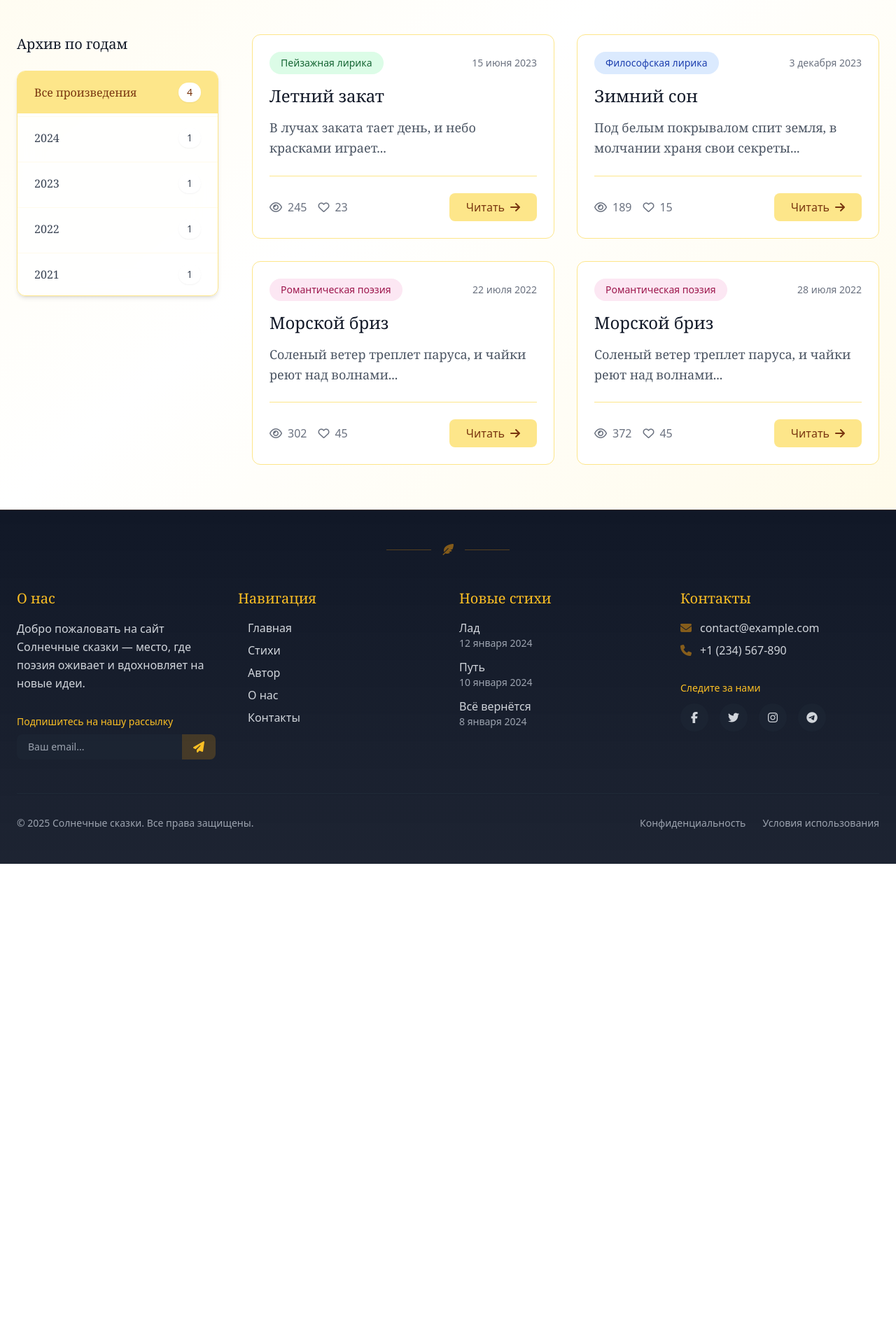
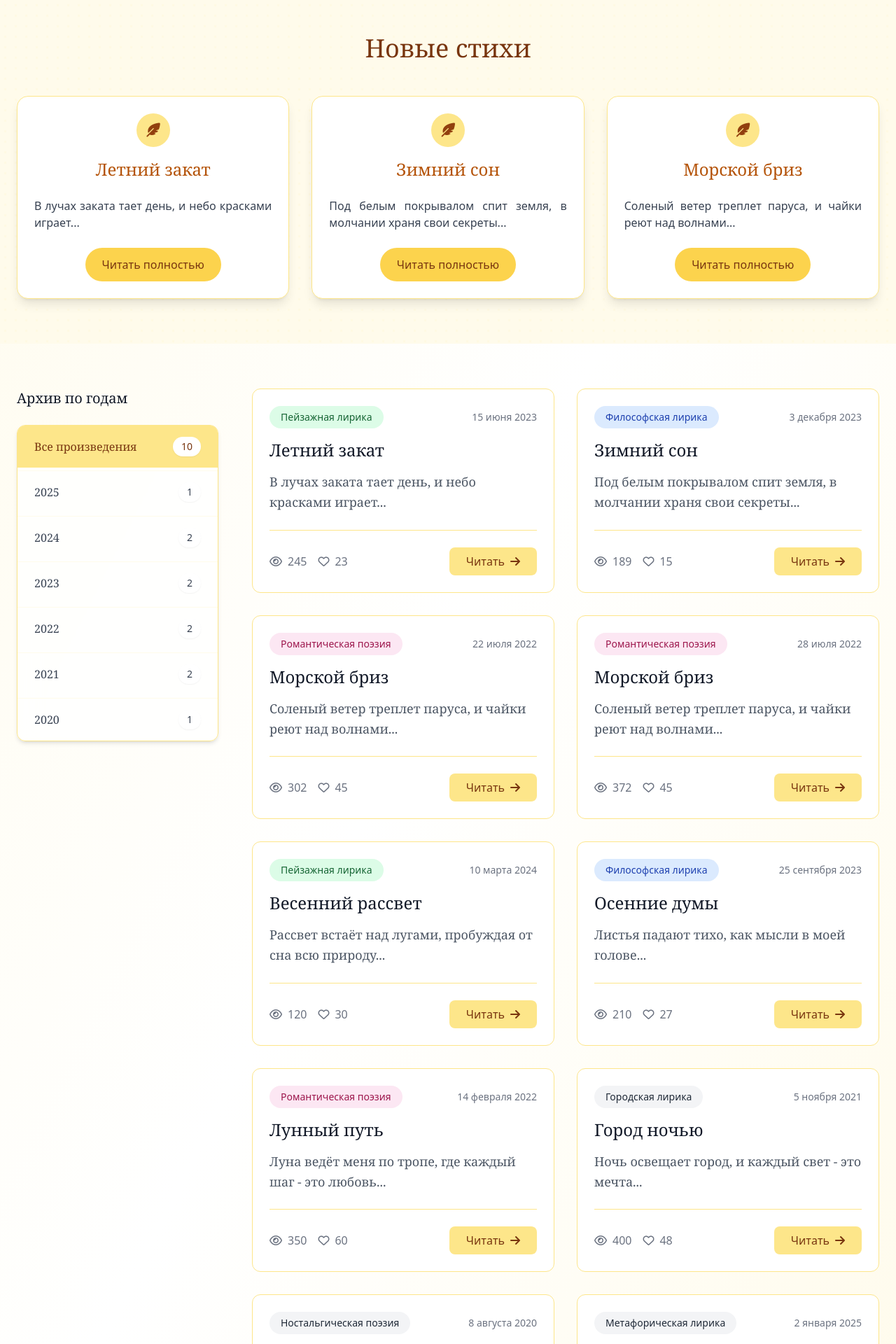
Before and after one commit to igalVilensky/poetry, a Nuxt app: page /poems in a window 1280 px wide. Shown: the part 420-2340 px from the top of the page at 70% size. Before the commit the page ends 1654 px from the top, so only its background shows below. Built offline with nearby package versions, Linux system fonts and the light colour scheme.

Commit message:
new poems section

```diff
--- a/pages/poems.vue
+++ b/pages/poems.vue
@@ -23,7 +23,51 @@
         </p>
       </div>
     </div>
+    <!-- Новые стихи Section -->
+    <section class="py-16 bg-amber-50 relative overflow-hidden">
+      <div class="container mx-auto px-6 relative z-10">
+        <h2 class="text-4xl font-serif text-center mb-12 text-amber-900">
+          Новые стихи
+        </h2>
+        <div class="grid grid-cols-1 md:grid-cols-2 lg:grid-cols-3 gap-8">
+          <article
+            v-for="newPoem in newPoems"
+            :key="newPoem.id"
+            class="bg-white rounded-2xl border border-amber-200 p-6 shadow-lg transition-all duration-300 hover:shadow-xl hover:-translate-y-1"
+          >
+            <!-- Visual element for each poem -->
+            <div class="mb-4">
+              <div
+                class="w-12 h-12 bg-amber-200 rounded-full flex items-center justify-center mx-auto"
+              >
+                <i class="fas fa-feather-alt text-amber-800 text-xl"></i>
+              </div>
+            </div>
 
+            <h3 class="text-2xl font-serif text-amber-700 mb-6 text-center">
+              {{ newPoem.title }}
+            </h3>
+            <p class="text-gray-700 mb-6 text-justify lg:line-clamp-none">
+              {{ newPoem.excerpt }}
+            </p>
+
+            <div class="flex justify-center">
+              <nuxt-link
+                :to="`/poems/${newPoem.id}`"
+                class="px-6 py-3 rounded-full bg-amber-300 text-amber-900 font-medium hover:bg-amber-400 transition-colors duration-300"
+              >
+                Читать полностью
+              </nuxt-link>
+            </div>
+          </article>
+        </div>
+      </div>
+
+      <!-- Background visual effect -->
+      <div
+        class="absolute inset-0 bg-[radial-gradient(rgba(253,224,71,0.2)_15%,transparent_16%)] bg-[length:15px_15px] opacity-25"
+      ></div>
+    </section>
     <div class="container mx-auto px-6 py-16">
       <div class="flex flex-col lg:flex-row gap-12">
         <!-- Years Navigation -->
@@ -188,7 +232,7 @@ const poems = ref([
     year: 2022,
   },
   {
-    id: 3,
+    id: 4,
     title: "Морской бриз",
     date: "28 июля 2022",
     category: "Романтическая поэзия",
@@ -196,6 +240,66 @@ const poems = ref([
     views: 372,
     likes: 45,
     year: 2021,
+  },
+  {
+    id: 5,
+    title: "Весенний рассвет",
+    date: "10 марта 2024",
+    category: "Пейзажная лирика",
+    excerpt: "Рассвет встаёт над лугами, пробуждая от сна всю природу...",
+    views: 120,
+    likes: 30,
+    year: 2024,
+  },
+  {
+    id: 6,
+    title: "Осенние думы",
+    date: "25 сентября 2023",
+    category: "Философская лирика",
+    excerpt: "Листья падают тихо, как мысли в моей голове...",
+    views: 210,
+    likes: 27,
+    year: 2023,
+  },
+  {
+    id: 7,
+    title: "Лунный путь",
+    date: "14 февраля 2022",
+    category: "Романтическая поэзия",
+    excerpt: "Луна ведёт меня по тропе, где каждый шаг - это любовь...",
+    views: 350,
+    likes: 60,
+    year: 2022,
+  },
+  {
+    id: 8,
+    title: "Город ночью",
+    date: "5 ноября 2021",
+    category: "Городская лирика",
+    excerpt: "Ночь освещает город, и каждый свет - это мечта...",
+    views: 400,
+    likes: 48,
+    year: 2021,
+  },
+  {
+    id: 9,
+    title: "Дождь воспоминаний",
+    date: "8 августа 2020",
+    category: "Ностальгическая поэзия",
+    excerpt: "Капли дождя стучат по окну, будто воспоминания о прошлом...",
+    views: 320,
+    likes: 35,
+    year: 2020,
+  },
+  {
+    id: 10,
+    title: "Путь сквозь туман",
+    date: "2 января 2025",
+    category: "Метафорическая лирика",
+    excerpt: "В тумане каждый шаг - вопрос, а каждый ответ - новый рассвет...",
+    views: 90,
+    likes: 18,
+    year: 2025,
   },
 ]);
 
@@ -232,6 +336,13 @@ const filteredPoems = computed(() => {
   });
 });
 
+// New poems for the 'Новые стихи' section
+const newPoems = computed(() => {
+  return poems.value
+    .sort((a, b) => new Date(b.date) - new Date(a.date)) // Sort by date in descending order
+    .slice(0, 3); // Take the first 4 (which are now the most recent)
+});
+
 const getCategoryClass = (category) => {
   const classes = {
     "Пейзажная лирика": "bg-green-100 text-green-800",
```
